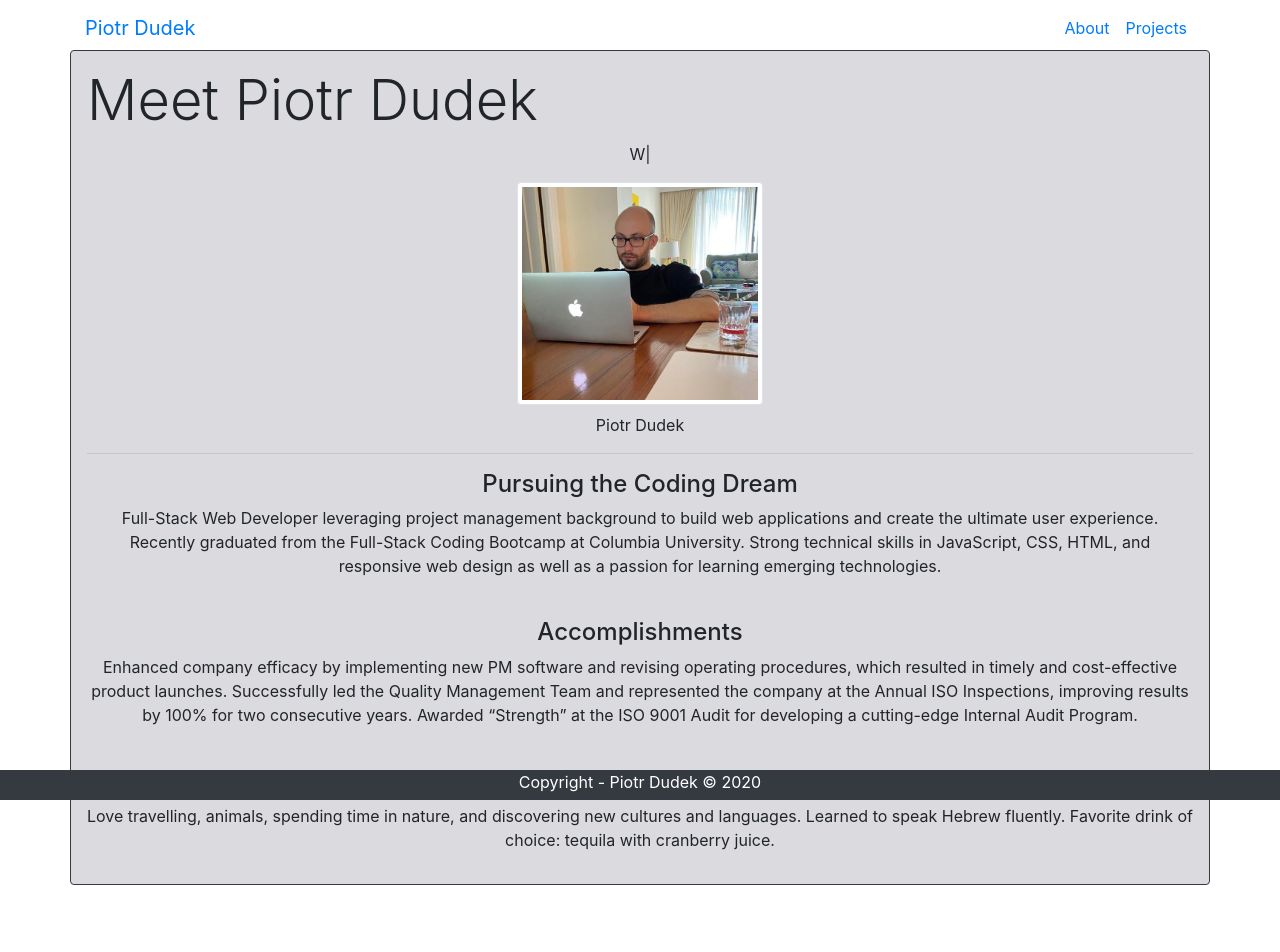
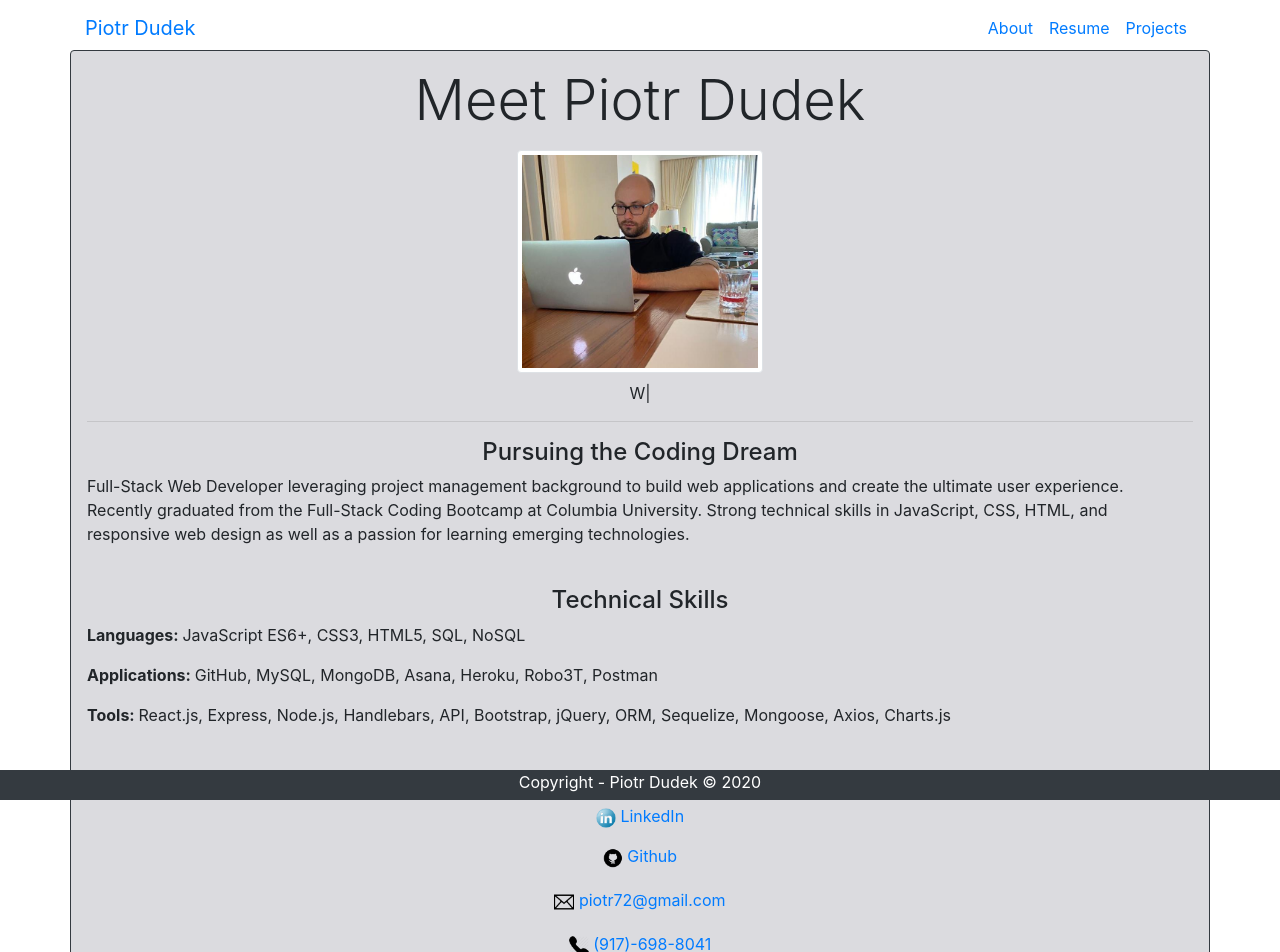
Before and after one commit to peterdudek/peter-portfolio-react, a React (Create React App) app: page / in a window 1280 px wide. Shown: the top 952 px of the page. Before the commit the page ends 930 px from the top, so only its background shows below. Built offline with nearby package versions, Linux system fonts and the light colour scheme.

Commit message:
add technical skills, improve grid, add resume link

```diff
--- a/src/components/Header/header.js
+++ b/src/components/Header/header.js
@@ -4,48 +4,6 @@ import "./style.css";
 
 function Header() {
   return (
-    // <nav className="navbar navbar-expand-lg navbar-dark bg-dark">
-    //   <Link className="navbar-brand" to="/">
-    //     Piotr Dudek
-    //   </Link>
-    //   <div>
-    //     <ul className="navbar-nav">
-    //       <li className="nav-item">
-    //         <Link
-    //           to="/"
-    //           className={
-    //             window.location.pathname === "/" || window.location.pathname === "/about"
-    //               ? "nav-link active"
-    //               : "nav-link"
-    //           }
-    //         >
-    //           About
-    //         </Link>
-    //       </li>
-    // {/* <li className="nav-item">
-    //         <Link
-    //           to="/contact"
-    //           className={window.location.pathname === "/contact" ? "nav-link active" : "nav-link"}
-    //         >
-    //           Contact
-    //         </Link>
-    //       </li> */}
-    //       <li className="nav-item">
-    //         <Link
-    //           to="/projects"
-    //           className={window.location.pathname === "/projects" ? "nav-link active" : "nav-link"}
-    //         >
-    //           Projects
-    //         </Link>
-    //       </li>
-
-    //       <li className="nav-item nav-link">
-    //         <a rel="noreferrer" target="_blank" href="https://drive.google.com/file/d/1SvWK91DJCqiuyIu0Yu2cErhMXX89el7g/view?usp=sharing">Resume</a>
-    //       </li>
-
-    //     </ul>
-    //   </div>
-    // </nav>
 
     <>
       <nav className="navbar navbar-b navbar-trans navbar-expand-md fixed-top" id="mainNav">
@@ -53,7 +11,7 @@ function Header() {
           <Link className="navbar-brand js-scroll" to="/">
             Piotr Dudek
     </Link>
-          {/* <a className="navbar-brand js-scroll" href="#page-top">DevFolio</a> */}
+
           <button className="navbar-toggler collapsed" type="button" data-toggle="collapse" data-target="#navbarDefault"
             aria-controls="navbarDefault" aria-expanded="false" aria-label="Toggle navigation">
             <span></span>
@@ -62,11 +20,9 @@ function Header() {
           </button>
           <div className="navbar-collapse collapse justify-content-end" id="navbarDefault">
             <ul className="navbar-nav">
-              {/* <li className="nav-item">
-                <a className="nav-link js-scroll active" href="#home">Home</a>
-              </li> */}
+
               <li className="nav-item">
-                {/* <a className="nav-link js-scroll" href="#about">About</a> */}
+
                 <Link
                   to="/"
                   className={
@@ -78,30 +34,25 @@ function Header() {
                   About
             </Link>
 
+              </li>
+
+              <li className="nav-item">
+
+                <a className="nav-link js-scroll" target="_blank" rel="noreferrer" href="https://drive.google.com/file/d/18QaT_OMufCjvYppv-aEjR8Yzd37k64d9/view?usp=sharing">Resume</a>
 
               </li>
 
-              {/* <li className="nav-item">
-                <a className="nav-link js-scroll" href="#service">Services</a>
-              </li> */}
               <li className="nav-item">
-                {/* <a className="nav-link js-scroll" href="#work">Work</a> */}
 
-                {/* <li className="nav-item"> */}
                 <Link
                   to="/projects"
                   className={window.location.pathname === "/projects" ? "nav-link active js-scroll" : "nav-link js-scroll"}
                 >
                   Projects
             </Link>
-                {/* </li> */}
+
               </li>
-              {/* <li className="nav-item">
-                <a className="nav-link js-scroll" href="#blog">Blog</a>
-              </li> */}
-              {/* <li className="nav-item">
-                <a className="nav-link js-scroll" href="#contact">Contact</a>
-              </li> */}
+
             </ul>
           </div>
         </div>
--- a/src/pages/About.js
+++ b/src/pages/About.js
@@ -1,14 +1,16 @@
 import React from "react";
 import Picture from "../img/Working.jpeg";
 import './style.css';
-// import Typed from "typed.js";
-// import Instruction from "../components/Typed";
+
+import LinkedIn from "../img/icons/lin.png";
+import GitHub from "../img/icons/gh.png";
+import Email from "../img/icons/mail.png";
+import Phone from "../img/icons/phone.png";
+
 import TypedReactDemo from "../components/Typed";
 
 
 function About() {
-
-
 
   return (
     <>
@@ -16,48 +18,80 @@ function About() {
       <div className="customMargin">
 
         <div className="container col-xs-9 my-3 p-3 border border-dark rounded projects grayFusion">
-          <h1 className="display-4 text-center text-sm-left">Meet Piotr Dudek</h1>
-
-          <TypedReactDemo
-            strings={[
-              'Web Developer',
-              // 'Web ^1000 Developer',
-              // '<strong>
-              'Web Designer',
-              // </strong>',
-              'Tech Enthusiast'
-            ]}
-          />
+          <h1 className="display-4 text-center">Meet Piotr Dudek</h1>
 
           <p className="intro-subtitle"><span className="text-slider-items"></span><strong className="text-slider"></strong></p>
 
           <div className="container col-sm-3">
             <img src={Picture} alt="Piotr Dudek" className=
-            "img-fluid img-thumbnail figure-img rounded"
+              "img-fluid img-thumbnail figure-img rounded"
             />
-            <figcaption className="centerTxt">Piotr Dudek</figcaption>
+            {/* <figcaption className="centerTxt">Piotr Dudek</figcaption> */}
+            <TypedReactDemo
+              strings={[
+                'Web Developer',
+                // 'Web ^1000 Developer',
+                // '<strong>
+                'Web Designer',
+                // </strong>',
+                'Tech Enthusiast',
+                'Project Manager'
+              ]}
+            />
           </div>
           <hr className="my-3" />
 
           <h4>Pursuing the Coding Dream</h4>
-          <p>
+          <p className="text-left">
             Full-Stack Web Developer leveraging project management background to build web applications and create the ultimate user experience.
             Recently graduated from the Full-Stack Coding Bootcamp at Columbia University.
             Strong technical skills in JavaScript, CSS, HTML, and responsive web design as well as a passion for learning emerging technologies.
       </p>
-          <br />
+          {/* <br />
           <h4>Accomplishments</h4>
           <p>
             Enhanced company efficacy by implementing new PM software and revising operating procedures, which resulted in timely and cost-effective product launches.
             Successfully led the Quality Management Team and represented the company at the Annual ISO Inspections, improving results by 100% for two consecutive years.
             Awarded “Strength” at the ISO 9001 Audit for developing a cutting-edge Internal Audit Program.
-      </p>
+      </p> */}
           <br />
-          <h4>When I am not coding…</h4>
-          <p>
-            Love travelling, animals, spending time in nature, and discovering new cultures and languages. Learned to speak Hebrew fluently.
+          <h4>Technical Skills</h4>
+          <div className="text-left">
+            <p><strong>Languages: </strong>JavaScript ES6+, CSS3, HTML5, SQL, NoSQL</p>
+            <p><strong>Applications: </strong>GitHub, MySQL, MongoDB, Asana, Heroku, Robo3T, Postman</p>
+            <p><strong>Tools: </strong>React.js, Express, Node.js, Handlebars, API, Bootstrap, jQuery, ORM, Sequelize, Mongoose, Axios, Charts.js</p>
+          </div>
+
+          <br />
+          {/* <h4>When I am not coding…</h4>
+          <p className="text-left">
+            Love travelling, animals, spending time in nature, and discovering new cultures. Learned to speak Hebrew fluently.
             Favorite drink of choice: tequila with cranberry juice.
-      </p>
+      </p> */}
+
+          {/* <div>
+            <div className="container col-xl-6 my-3 p-3 border border-dark rounded grayFusion stretched"> */}
+          <div>
+            <div>
+              <h4><span>Let's connect:</span></h4>
+              <div className="container col-sm-4"></div>
+              <div className="container col-sm-4">
+                <div className="text-center">
+                  <p><a rel="noreferrer" target="_blank" href="https://www.linkedin.com/in/-piotr-dudek"><img src={LinkedIn} alt="linkedin-logo" height="20" width="20" /> LinkedIn</a></p>
+                  <p><a rel="noreferrer" target="_blank" href="https://github.com/Piotr72us"><img src={GitHub} alt="github-logo" height="20" width="20" /> Github</a></p>
+                  <p className="spread"><a rel="noreferrer" target="_blank" href="mailto: piotr72@gmail.com"><img src={Email} alt="email-logo" height="20" width="20" /> piotr72@gmail.com</a></p>
+                  <p className="spread"><a rel="noreferrer" target="_blank" href="tel: 9176988041"><img src={Phone} alt="phono-icon" height="20" width="20" />  (917)-698-8041</a></p>
+                </div>
+              </div>
+              <div className="container col-sm-4"></div>
+            </div>
+          </div>
+          {/* </div>
+          </div> */}
+
+
+
+
         </div>
       </div>
     </>
--- a/src/pages/style.css
+++ b/src/pages/style.css
@@ -13,3 +13,11 @@
   left: 50%;
   transform: translate(-50%, -50%);
 }
+
+.marginLeft {
+  margin-left: 250px;
+}
+
+.textLeft {
+  text-align: center;
+}
```
Also changed, not shown: 1 other file (tests, documents, lock files or other folders).
